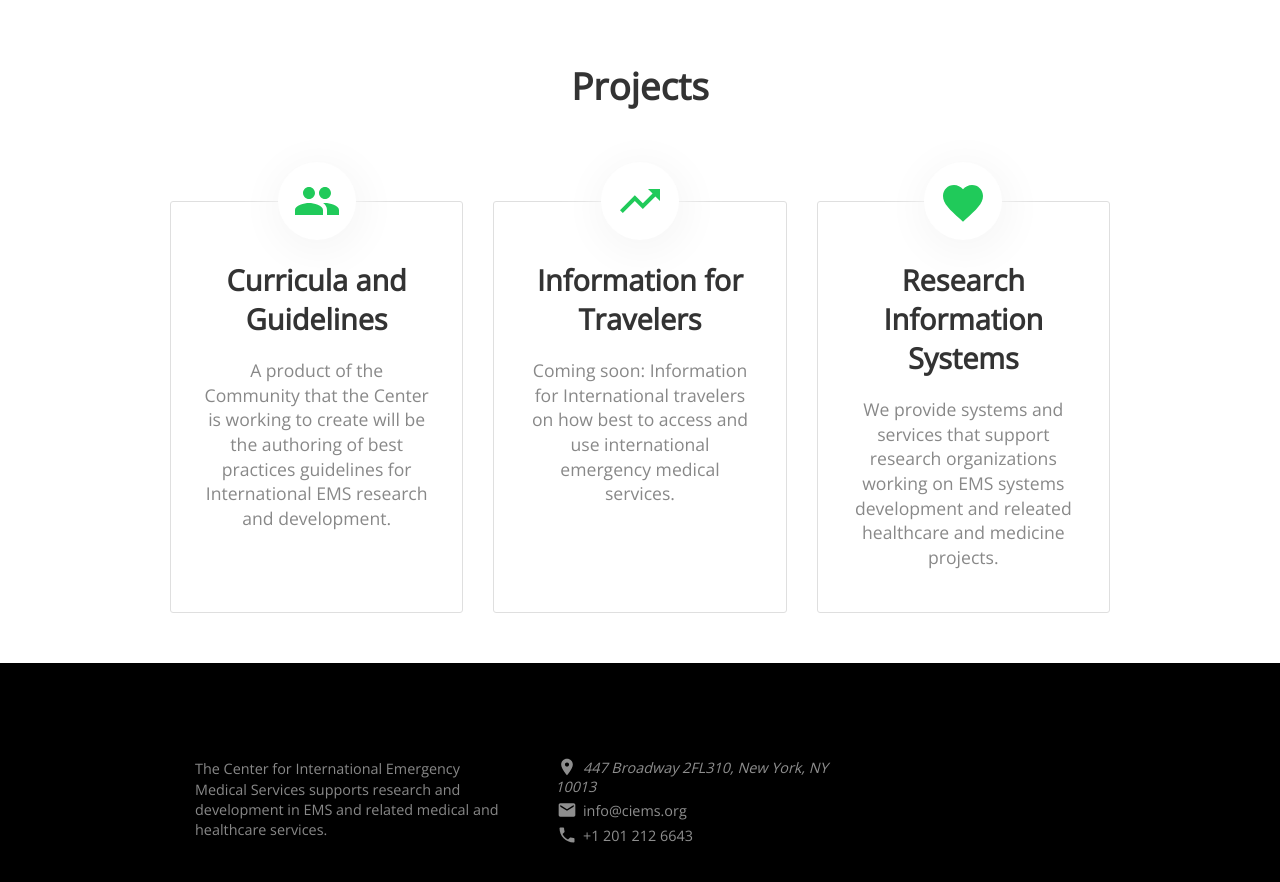
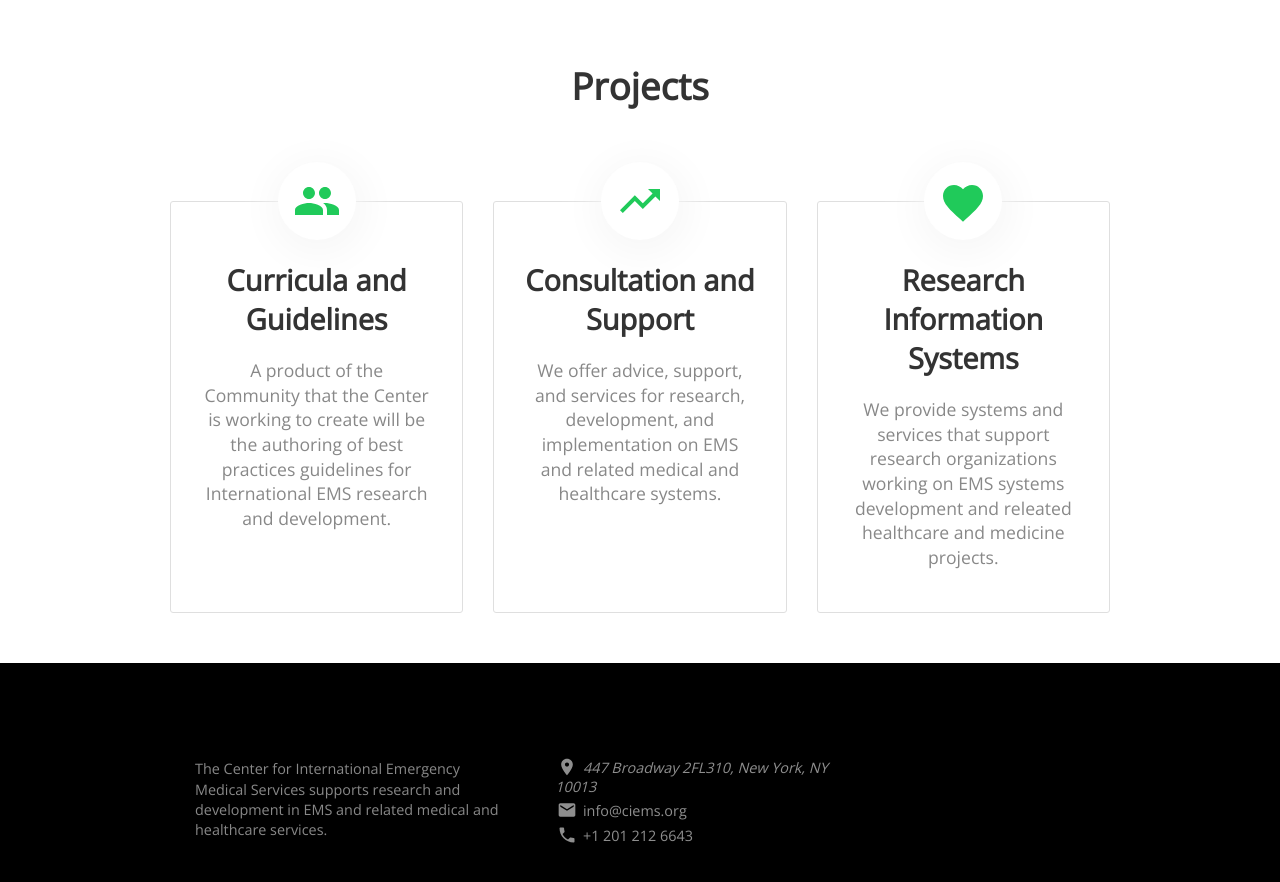
Before and after one commit to dankarlin/ciems-cause, a Jekyll site: the page built from index.html, in a window 1280 px wide and 900 px high, scrolled down 773 px. Shown: the top 882 px of the window. Built offline with Jekyll 4.4.1, drawn with Linux system fonts in a browser that asks for light colours; nearby versions of some CDN libraries.

Commit message:
content update

```diff
--- a/index.html
+++ b/index.html
@@ -28,8 +28,8 @@
 
 		<li>
 			<div class="image">{% include icons/site.html icon="economy" %}</div>
-			<h3 class="editable">Information for Travelers</h3>
-			<p class="editable">Coming soon: Information for International travelers on how best to access and use international emergency medical services.
+			<h3 class="editable">Consultation and Support</h3>
+			<p class="editable">We offer advice, support, and services for research, development, and implementation on EMS and related medical and healthcare systems.
 
 </p>
 		</li>
```
